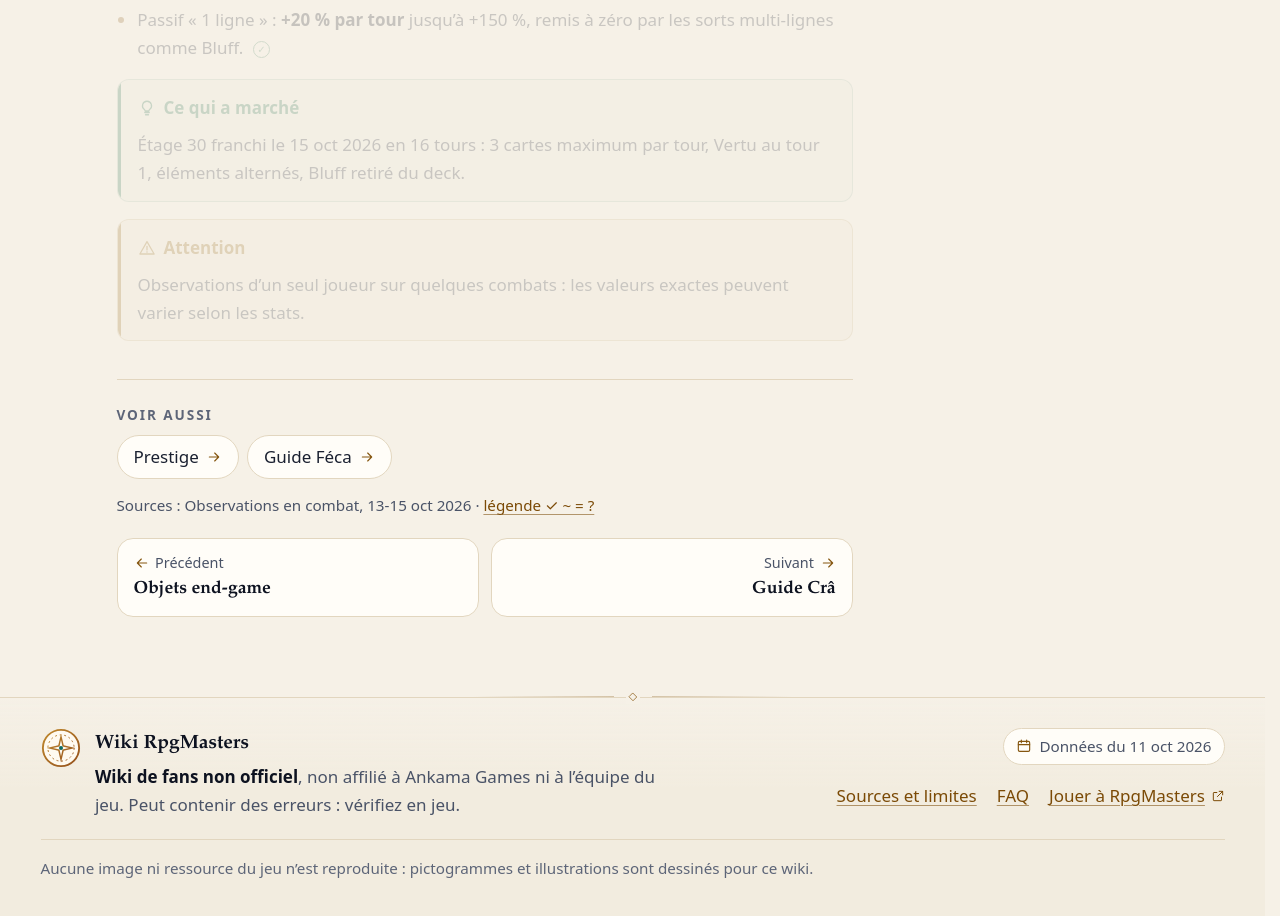
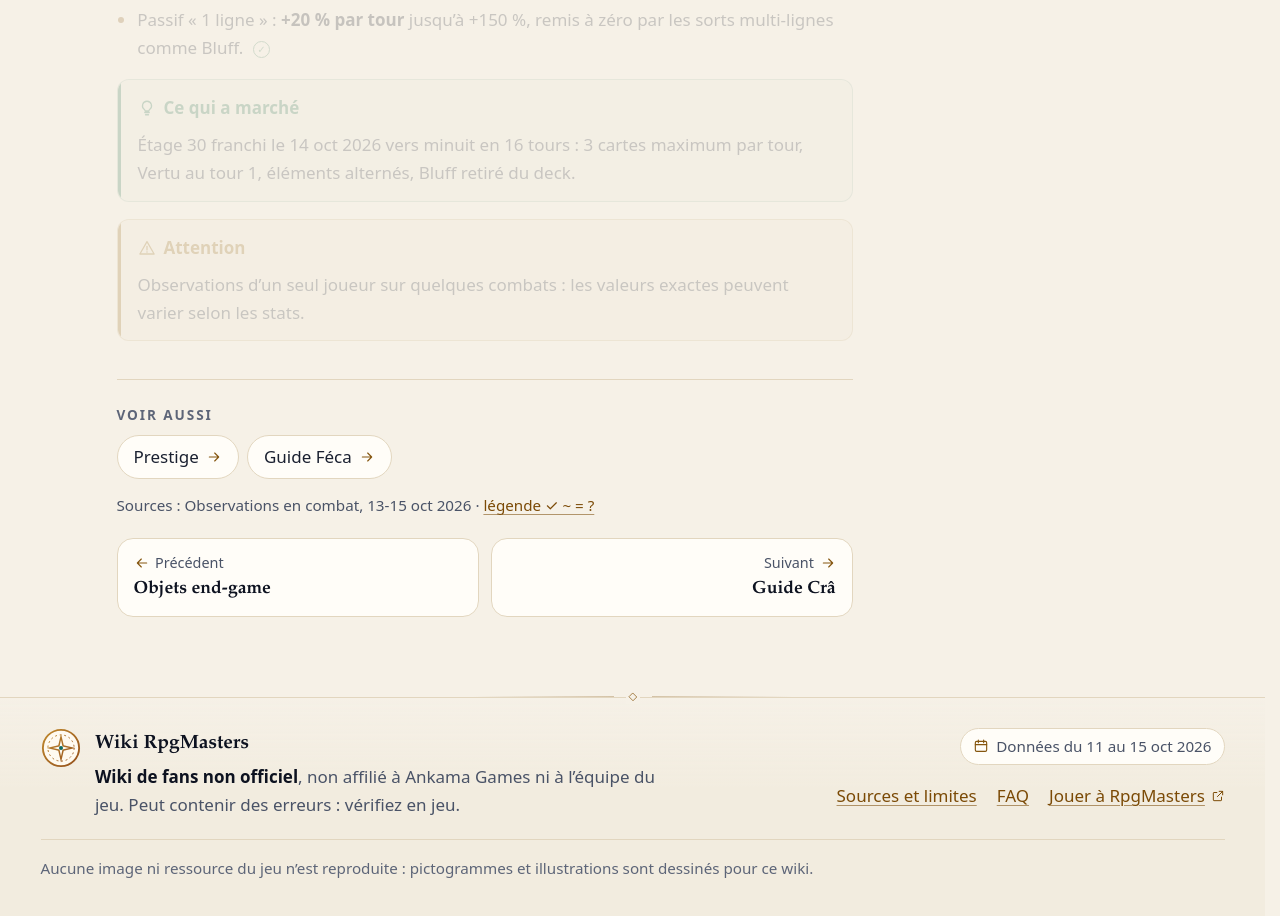
Before and after one commit to sNking06/rpgmasters-wiki, a Next.js app: page /ascension in a window 1280 px wide. Shown: the part 1240-2156 px from the top of the page. Built offline with nearby package versions, Linux system fonts and the light colour scheme.

Commit message:
Date étage 30 (14 oct) et libellé de données 11-15 oct

```diff
--- a/app/ascension/page.tsx
+++ b/app/ascension/page.tsx
@@ -38,7 +38,7 @@ export default function AscensionPage() {
           <li>Passif « 1 ligne » : <strong>+20 % par tour</strong> jusqu’à +150 %, remis à zéro par les sorts multi-lignes comme Bluff. <M s="T" /></li>
         </ul>
         <Tip title="Ce qui a marché">
-          <p>Étage 30 franchi le 15 oct 2026 en 16 tours : 3 cartes maximum par tour, Vertu au tour 1, éléments alternés, Bluff retiré du deck.</p>
+          <p>Étage 30 franchi le 14 oct 2026 vers minuit en 16 tours : 3 cartes maximum par tour, Vertu au tour 1, éléments alternés, Bluff retiré du deck.</p>
         </Tip>
         <Warn>
           <p>Observations d’un seul joueur sur quelques combats : les valeurs exactes peuvent varier selon les stats.</p>
--- a/lib/site.ts
+++ b/lib/site.ts
@@ -5,7 +5,7 @@ export const SITE_DESCRIPTION =
   'Wiki de fans NON OFFICIEL pour RpgMasters : classes, Crâ, caractéristiques, arène, saison, énergie, XP, Prestige. Uniquement des faits relevés sur les pages publiques.';
 export const GAME_URL = 'https://rpgmasters.houk.fr';
 export const DATA_DATE = '11 oct 2026';
-export const DATA_DATE_LABEL = 'Données du 11 oct 2026';
+export const DATA_DATE_LABEL = 'Données du 11 au 15 oct 2026';
 export const SEASON_NAME = 'Saison Héroïque';
 export const SEASON_END = 'lundi 12 oct 08:00 (Paris)';
 export const SEASON_DATES = 'du vendredi 9 octobre 2026 à 18:00 au lundi 12 octobre 2026 à 08:00 (heure de Paris)';
```
